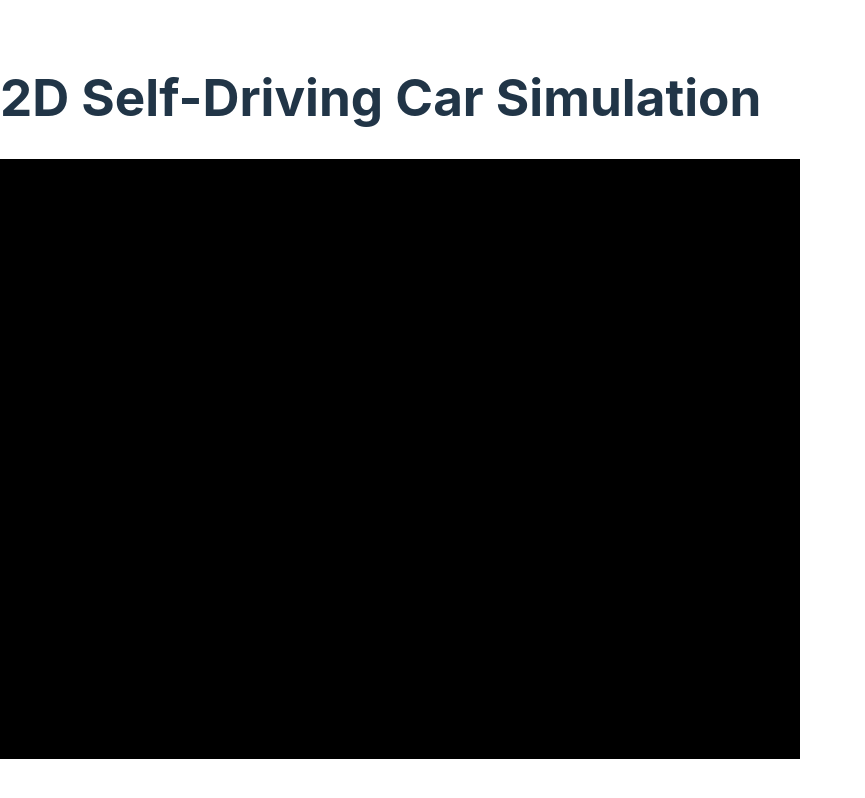
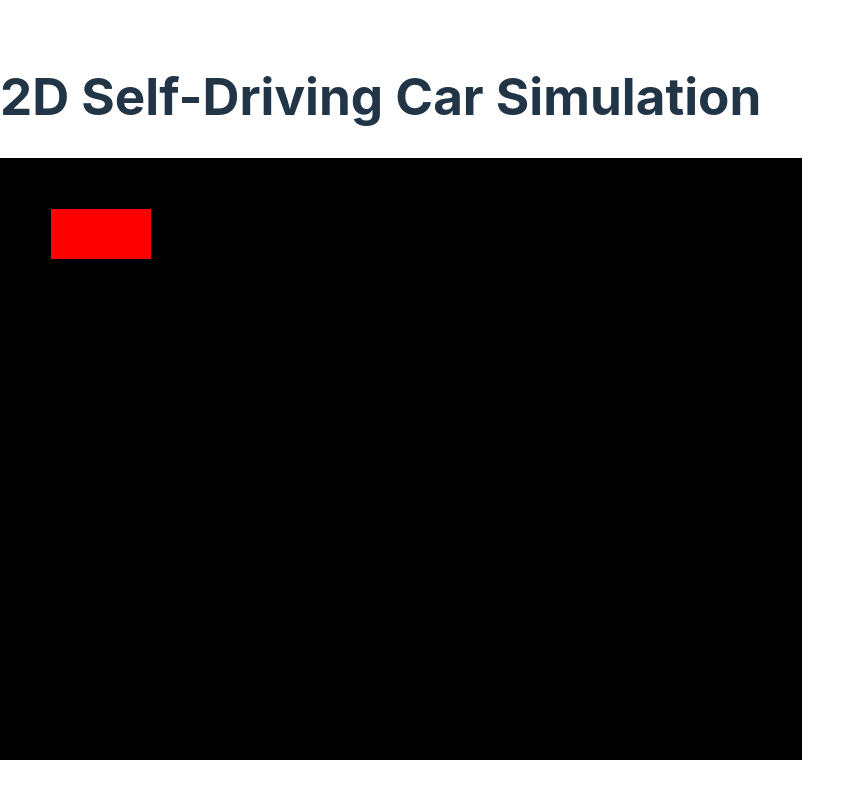
Before and after one commit to thapelomagqazana/self-driving-car-simulation, a React (Vite) app: page / in a window 1280 px wide. Shown: the whole page, without its empty margins (0-865 px from the left). Built offline with nearby package versions, Linux system fonts and the light colour scheme.

Commit message:
Initialized a 2D canvas for rendering the simulation.

```diff
--- a/src/App.tsx
+++ b/src/App.tsx
@@ -12,8 +12,16 @@ const App: React.FC = () => {
    * @param ctx - The canvas rendering context.
    */
   const draw = (ctx: CanvasRenderingContext2D) => {
+    // Clear the canvas
+    ctx.clearRect(0, 0, ctx.canvas.width, ctx.canvas.height);
+
+    // Draw a black background
     ctx.fillStyle = 'black';
     ctx.fillRect(0, 0, ctx.canvas.width, ctx.canvas.height);
+
+    // Example: Draw a red rectangle (car)
+    ctx.fillStyle = 'red';
+    ctx.fillRect(50, 50, 100, 50); // x, y, width, height
   };
 
   return (
--- a/src/components/Canvas.tsx
+++ b/src/components/Canvas.tsx
@@ -18,12 +18,15 @@ interface CanvasProps {
  * - Calls the `draw` function whenever the component updates.
  */
 const Canvas: React.FC<CanvasProps> = ({ width, height, draw }) => {
+  // Reference to the canvas element
   const canvasRef = useRef<HTMLCanvasElement>(null);
 
   useEffect(() => {
+    // Get the canvas element from the ref
     const canvas = canvasRef.current;
     if (!canvas) return;
 
+    // Get the 2D rendering context
     const ctx = canvas.getContext('2d');
     if (!ctx) return;
 
@@ -31,7 +34,14 @@ const Canvas: React.FC<CanvasProps> = ({ width, height, draw }) => {
     draw(ctx);
   }, [draw]);
 
-  return <canvas ref={canvasRef} width={width} height={height} />;
+  return (
+    <canvas
+      ref={canvasRef}
+      width={width}
+      height={height}
+      style={{ border: '1px solid black' }} // Optional: Add a border for visibility
+    />
+  );
 };
 
 export default Canvas;
```
